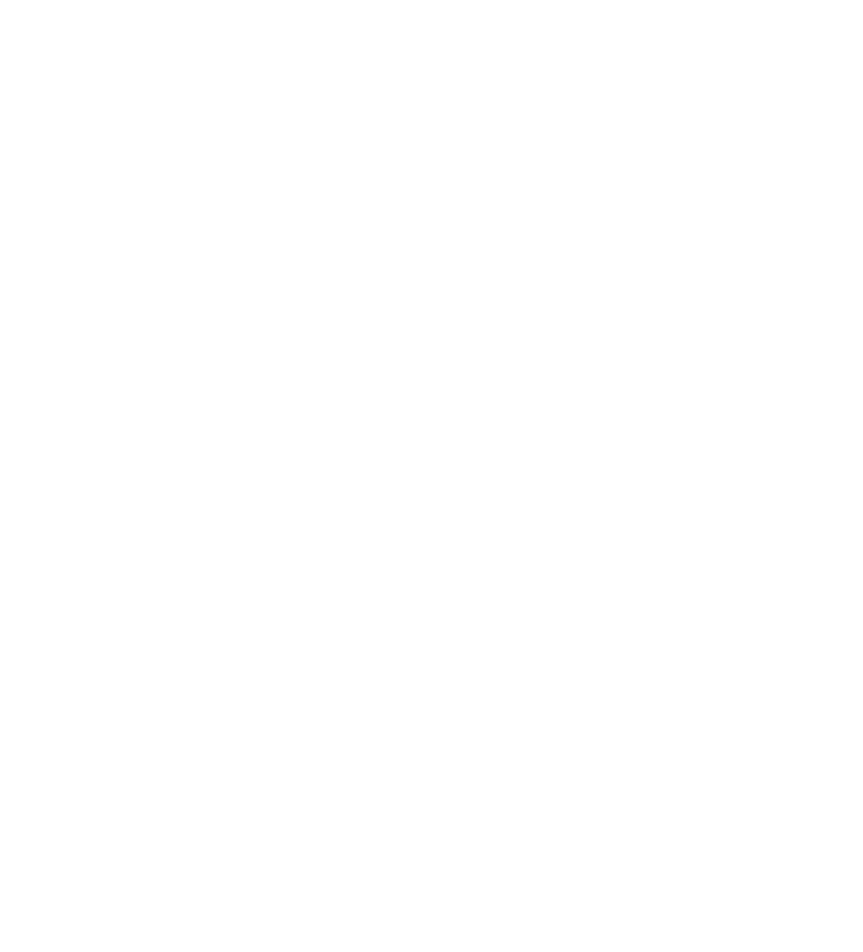
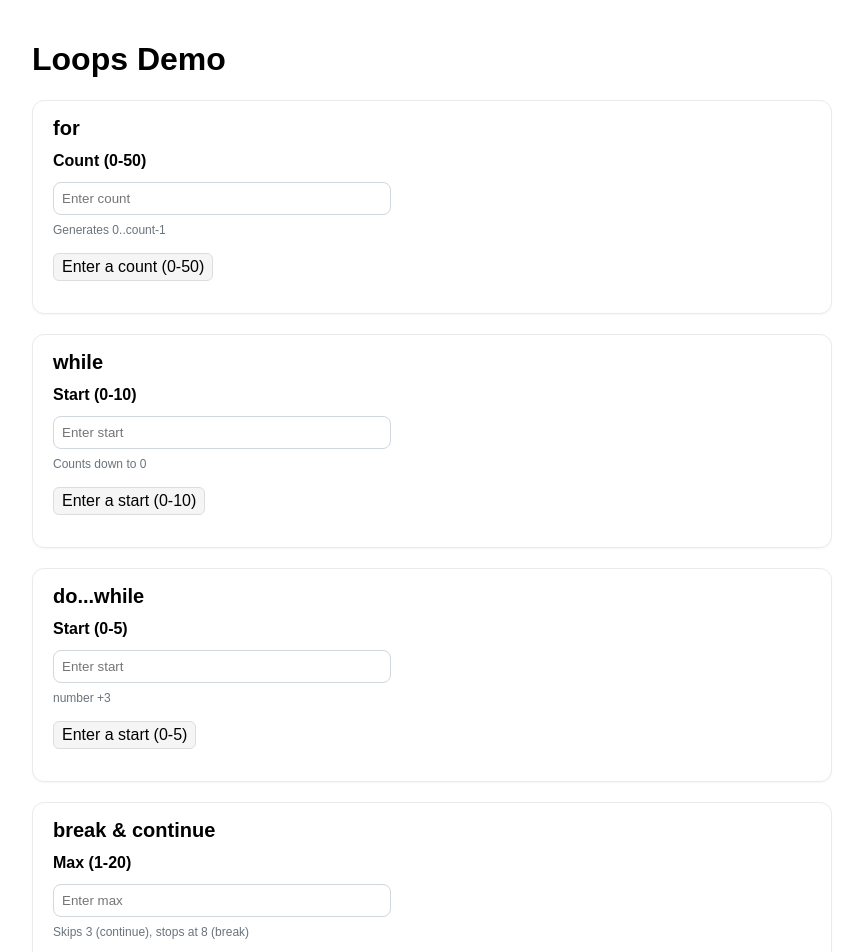
Before and after one commit to AadhitViji/Infospica, a React (Create React App) app: page /loops in a window 1280 px wide. Before the commit this address had no page. Shown: the top 952 px of the page, without its empty margins (208-1071 px from the left). Before the commit the page ends 800 px from the top, so only its background shows below. Built offline with nearby package versions, Linux system fonts and the light colour scheme.

Commit message:
created loops page

```diff
--- a/src/App.css
+++ b/src/App.css
@@ -76,6 +76,27 @@
 
 .conditions-nav-button:hover {
   background-color: #0db097;
+  text-decoration: none;
+}
+
+/* Loops page nav button (distinct color) */
+.loops-nav-button {
+  display: block;
+  margin: 10px auto 0; /* small gap below the previous button */
+  padding: 10px 20px;
+  font-size: 16px;
+  background-color: #60bafa; /* purple */
+  color: white;
+  border: none;
+  border-radius: 4px;
+  cursor: pointer;
+  text-decoration: none;
+  text-align: center;
+  max-width: 200px;
+}
+
+.loops-nav-button:hover {
+  background-color: #0d66c5;
   text-decoration: none;
 }
 
--- a/src/App.js
+++ b/src/App.js
@@ -8,6 +8,7 @@ import { Routes, Route, Link } from "react-router-dom";
 import TechShowcases from "./pages/TechShowcases";
 import EventsPage from "./pages/EventsPage";
 import ConditionsPage from "./pages/ConditionsPage";
+import LoopsPage from "./pages/LoopsPage";
 
 const App = () => {
   return (
@@ -29,12 +30,16 @@ const App = () => {
               <Link to="/conditions" className="conditions-nav-button">
                 Conditions Demo
               </Link>
+              <Link to="/loops" className="loops-nav-button">
+                Loops Demo
+              </Link>
             </>
           }
         />
         <Route path="/tech-showcases" element={<TechShowcases />} />
         <Route path="/events" element={<EventsPage />} />
         <Route path="/conditions" element={<ConditionsPage />} />
+        <Route path="/loops" element={<LoopsPage />} />
       </Routes>
     </div>
   );
--- /dev/null
+++ b/src/pages/LoopsPage.js
@@ -0,0 +1,169 @@
+import React, { useEffect, useState } from 'react';
+import BackButton from '../components/BackButton';
+
+const LoopsPage = () => {
+
+  const [forCount, setForCount] = useState('');
+  const [whileStart, setWhileStart] = useState('');
+  const [doStart, setDoStart] = useState('');
+  const [bcMax, setBcMax] = useState('');
+
+  useEffect(() => {
+    console.log('LoopsPage loaded');
+  }, []);
+
+  //console
+  const handleForCount = (e) => {
+    setForCount(e.target.value);
+    console.log(`For loop count changed: ${e.target.value}`);
+  };
+  const handleWhileStart = (e) => {
+    setWhileStart(e.target.value);
+    console.log(`While start changed: ${e.target.value}`);
+  };
+  const handleDoStart = (e) => {
+    setDoStart(e.target.value);
+    console.log(`Do...while start changed: ${e.target.value}`);
+  };
+  const handleBcMax = (e) => {
+    setBcMax(e.target.value);
+    console.log(`Break/Continue max changed: ${e.target.value}`);
+  };
+
+
+  const forLoopOutput = () => {
+    const n = Number(forCount);
+    if (forCount === '') return 'Enter a count (0-50)';
+    if (Number.isNaN(n)) return 'Not a valid number';
+    if (n < 0 || n > 50) return 'Count must be 0-50';
+    const arr = [];
+    for (let i = 0; i < n; i++) {
+      arr.push(i);
+    }
+    console.log('For loop result:', arr);
+    return arr.join(', ');
+  };
+
+  const whileLoopOutput = () => {
+    const start = Number(whileStart);
+    if (whileStart === '') return 'Enter a start (0-10)';
+    if (Number.isNaN(start)) return 'Not a valid number';
+    if (start < 0 || start > 10) return 'Start must be 0-10';
+    const out = [];
+    let i = start;
+    while (i >= 0) {
+      out.push(i);
+      i--;
+    }
+    console.log('While loop result:', out);
+    return out.join(' → ');
+  };
+
+  const doWhileOutput = () => {
+    const start = Number(doStart);
+    if (doStart === '') return 'Enter a start (0-5)';
+    if (Number.isNaN(start)) return 'Not a valid number';
+    if (start < 0 || start > 5) return 'Start must be 0-5';
+    const out = [];
+    let i = start;
+    do {
+      out.push(i);
+      i++;
+    } while (i <= start + 3);
+    console.log('Do...while result:', out);
+    return out.join(' -> ');
+  };
+
+  const breakContinueOutput = () => {
+    const max = Number(bcMax);
+    if (bcMax === '') return 'Enter a max (1-20)';
+    if (Number.isNaN(max)) return 'Not a valid number';
+    if (max < 1 || max > 20) return 'Max must be 1-20';
+    const out = [];
+    for (let i = 1; i <= max; i++) {
+      if (i === 3) {
+        // continue example: skip 3
+        console.log('continue at i=3');
+        continue;
+      }
+      if (i === 8) {
+        // break example: stop at 8
+        console.log('break at i=8');
+        break;
+      }
+      out.push(i);
+    }
+    console.log('Break/Continue result:', out);
+    return out.join(', ');
+  };
+
+  return (
+    <div className="conditions-container">
+      <h1>Loops Demo</h1>
+
+      <div className="conditions-section">
+        <h2>for</h2>
+        <label htmlFor="forCount" className="conditions-label">Count (0-50)</label>
+        <input
+          id="forCount"
+          className="conditions-input"
+          type="number"
+          value={forCount}
+          onChange={handleForCount}
+          placeholder="Enter count"
+        />
+        <div className="conditions-helper">Generates 0..count-1</div>
+        <p className="conditions-badge">{forLoopOutput()}</p>
+      </div>
+
+      <div className="conditions-section">
+        <h2>while</h2>
+        <label htmlFor="whileStart" className="conditions-label">Start (0-10)</label>
+        <input
+          id="whileStart"
+          className="conditions-input"
+          type="number"
+          value={whileStart}
+          onChange={handleWhileStart}
+          placeholder="Enter start"
+        />
+        <div className="conditions-helper">Counts down to 0</div>
+        <p className="conditions-badge">{whileLoopOutput()}</p>
+      </div>
+
+      <div className="conditions-section">
+        <h2>do...while</h2>
+        <label htmlFor="doStart" className="conditions-label">Start (0-5)</label>
+        <input
+          id="doStart"
+          className="conditions-input"
+          type="number"
+          value={doStart}
+          onChange={handleDoStart}
+          placeholder="Enter start"
+        />
+        <div className="conditions-helper">number +3</div>
+        <p className="conditions-badge">{doWhileOutput()}</p>
+      </div>
+
+      <div className="conditions-section">
+        <h2>break & continue</h2>
+        <label htmlFor="bcMax" className="conditions-label">Max (1-20)</label>
+        <input
+          id="bcMax"
+          className="conditions-input"
+          type="number"
+          value={bcMax}
+          onChange={handleBcMax}
+          placeholder="Enter max"
+        />
+        <div className="conditions-helper">Skips 3 (continue), stops at 8 (break)</div>
+        <p className="conditions-badge">{breakContinueOutput()}</p>
+      </div>
+
+      <BackButton />
+    </div>
+  );
+};
+
+export default LoopsPage;
```
